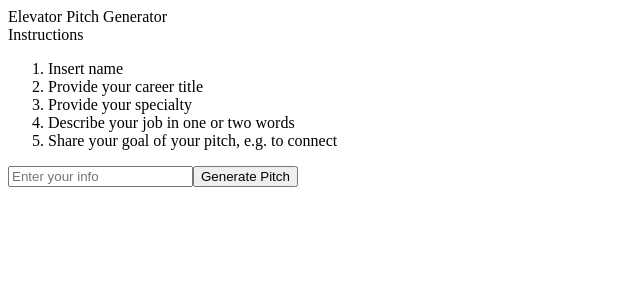
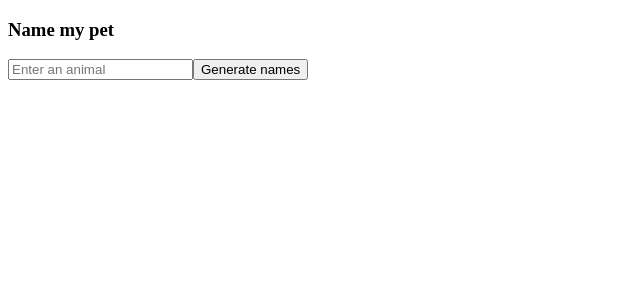
Before and after one commit to glitjch/snappy-client, a React (Create React App) app: page / in a window 1280 px wide. Shown: the top 300 px of the page, without its empty margins (0-640 px from the left). Built offline with nearby package versions, Linux system fonts and the light colour scheme.

Commit message:
Update to get fetch with cors working and proxy

```diff
--- a/package.json
+++ b/package.json
@@ -1,5 +1,5 @@
 {
-  "proxy":"http://localhost:8080",
+
   "name": "shopify-frontend-react",
   "version": "0.1.0",
   "private": true,
@@ -20,6 +20,7 @@
     "test": "react-scripts test",
     "eject": "react-scripts eject"
   },
+  "proxy": "http://localhost:8080",
   "eslintConfig": {
     "extends": [
       "react-app",
--- a/src/App.js
+++ b/src/App.js
@@ -1,45 +1,83 @@
 import { useState } from "react";
-import Instructions from "./Instructions";
+// import Instructions from "./Instructions";
 
 
 
 // COMPONENT
 function App() {
-  const [userDataInput, setUserDataInput] = useState()
-  const [ result, setResult ] = useState()
+  const [animalInput, setAnimalInput] = useState("");
+  const [result, setResult] = useState();
 
-  async function handleSubmit(event) {
+  async function onSubmit(event) {
     event.preventDefault();
-    const response = await fetch('http://localhost:8080/cors', {
+    const response = await fetch("/cors", {
       mode:'cors',
-      method:'post',
+      method: "POST",
       headers: {
         "Content-Type": "application/json",
       },
-      body: JSON.stringify({ userData: userDataInput })
+      body: JSON.stringify({ animal: animalInput }),
     });
     const data = await response.json();
     setResult(data.result);
-    setUserDataInput("");
-    console.log("front", data );
+    setAnimalInput("");
   }
 
-  // VIEW
   return (
     <div>
-      <Instructions />
-      <form onSubmit={handleSubmit}>
-        <input
-          type="text"
-          name="user"
-          placeholder="Enter your info"
-          value={userDataInput}
-          onChange={(e)=> setUserDataInput(e.target.value)}
-        />
-        <button type="submit" value="Generate pitch">Generate Pitch</button>
-      </form>
+      <main >
+        <h3>Name my pet</h3>
+        <form onSubmit={onSubmit}>
+          <input
+            type="text"
+            name="animal"
+            placeholder="Enter an animal"
+            value={animalInput}
+            onChange={(e) => setAnimalInput(e.target.value)}
+          />
+          <input type="submit" value="Generate names" />
+        </form>
+        <div >{result}</div>
+      </main>
     </div>
   );
+  // const [ userDataInput, setUserDataInput ] = useState("")
+  // const [ result, setResult ] = useState("Empty result")
+
+  // async function handleSubmit(event) {
+  //   event.preventDefault();
+  //   const response = await fetch('/cors', {
+  //     mode:"cors",
+  //     method:"POST",
+  //     headers: {
+  //       "Content-Type": "application/json",
+  //     },
+  //     body: JSON.stringify({ animal: userDataInput })
+  //   });
+  //   const data = await response.json();
+  //   console.log(data)
+  //   setResult(data.result);
+  //   setUserDataInput("");
+  // }
+
+  // // VIEW
+  // return (
+  //   <div>
+  //     <Instructions />
+  //     <form onSubmit={handleSubmit}>
+  //       <input
+  //         type="text"
+  //         name="user"
+  //         placeholder="Enter your info"
+  //         value={userDataInput}
+  //         onChange={(e)=> setUserDataInput(e.target.value)}
+  //       />
+  //       <button type="submit">Generate Pitch</button>
+  //     </form>
+  //     <div>{userDataInput}</div>
+  //     <div>{result}</div>
+  //   </div>
+  // );
 }
 
 export default App;
```
